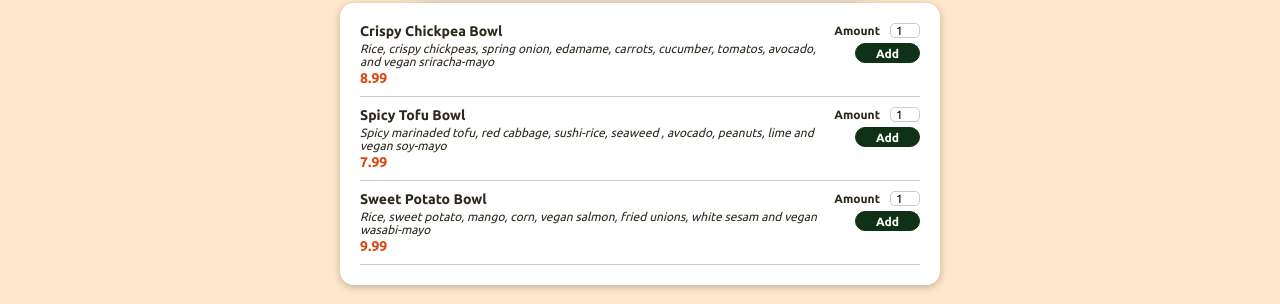
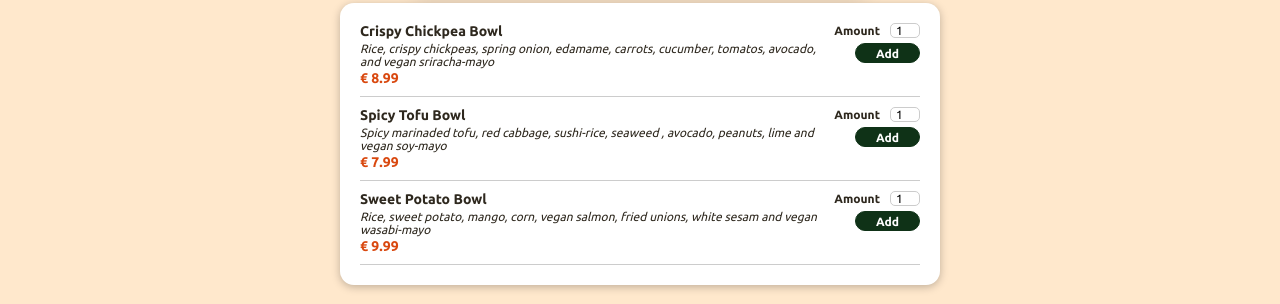
Before and after one commit to Daisys89/Food-Order-App, a React (Create React App) app: page / in a window 1280 px wide. Shown: the part 420-724 px from the top of the page. Built offline with nearby package versions, Linux system fonts and the light colour scheme.

Commit message:
add euro sign

```diff
--- a/src/components/Meals/MealItem/MealItem.js
+++ b/src/components/Meals/MealItem/MealItem.js
@@ -5,7 +5,7 @@ import CartContext from '../../../store/cart-context';
 
 const MealItem = (props) => {
   const cartCtx = useContext(CartContext);
-  const price = `${props.price}`;
+  const price = `€ ${props.price}`;
 
   const addToCartHandler = (amount) => {
     cartCtx.addItem({
```
